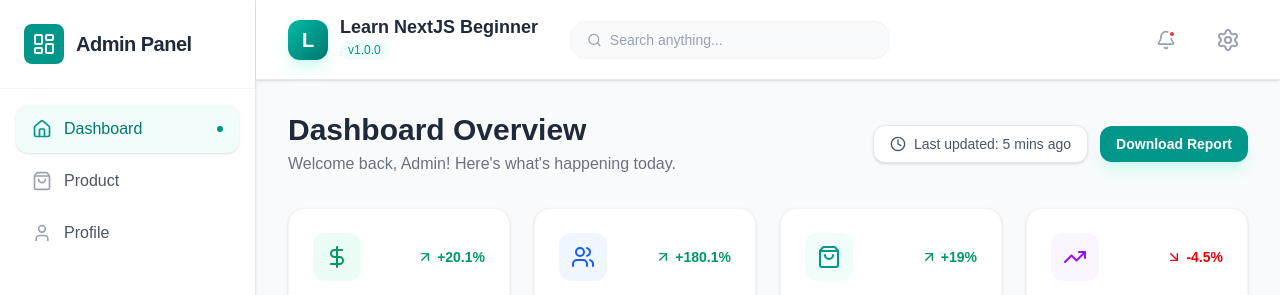
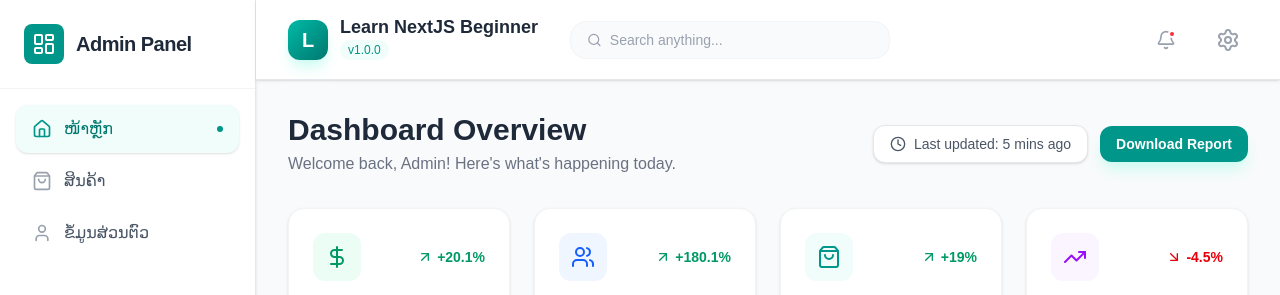
Before and after one commit to huevangxp/next-beginner, a Next.js app: page / in a window 1280 px wide. Shown: the top 295 px of the page. Built offline with nearby package versions, Linux system fonts and the light colour scheme.

Commit message:
commit Thu 12/18/2025  9:11:01.16

```diff
--- a/app/components/Sidebar.tsx
+++ b/app/components/Sidebar.tsx
@@ -9,9 +9,9 @@ const Sidebar = () => {
   const pathname = usePathname();
 
   const menuItems = [
-    { name: "Dashboard", href: "/", icon: Home },
-    { name: "Product", href: "/product", icon: ShoppingBag },
-    { name: "Profile", href: "/profile", icon: User },
+    { name: "ໜ້າຫຼັກ", href: "/", icon: Home },
+    { name: "ສິນຄ້າ", href: "/product", icon: ShoppingBag },
+    { name: "ຂໍ້ມູນສ່ວນຕົວ", href: "/profile", icon: User },
   ];
 
   return (
```
